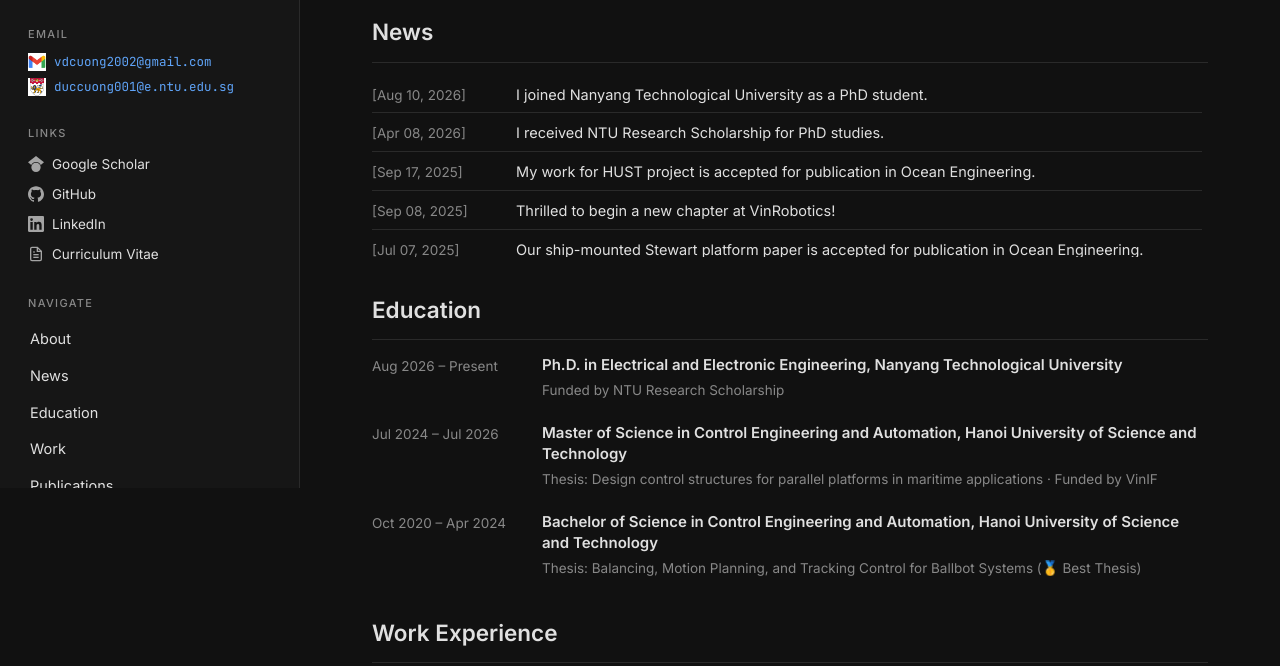
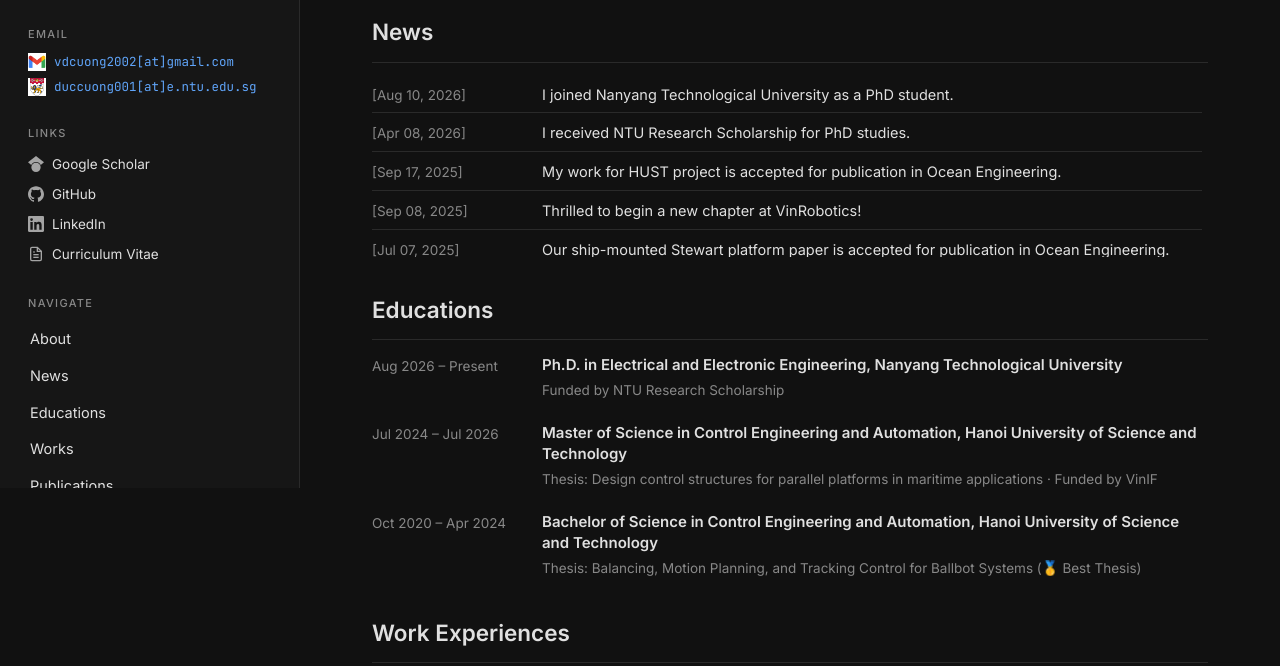
Before and after one commit to duccuongvu/duccuongvu.github.io, a plain HTML site: page index.html in a window 1280 px wide. Shown: the part 312-978 px from the top of the page. Drawn offline with nearby package versions, Linux system fonts and the light colour scheme; no server answers.

Commit message:
Small polish: pluralize section labels, obfuscate email, align columns
- "Education"/"Work" -> "Educations"/"Works" in nav, and "Education"/
  "Work Experience" -> "Educations"/"Work Experiences" as headings.
- Display emails with "[at]" instead of "@" (mailto: links unchanged,
  still fully clickable).
- Match News' date-column width/gap (150px/20px) to the Education and
  Work Experience cv-list so all three sections' text columns line up
  at the same horizontal position.

```diff
--- a/index.html
+++ b/index.html
@@ -103,11 +103,11 @@
       <div class="sidebar-emails">
         <a href="mailto:vdcuong2002@gmail.com" class="email-row">
           <img class="email-logo" src="images/gmail-logo.png" alt="Gmail">
-          <span class="email-addr">vdcuong2002@gmail.com</span>
+          <span class="email-addr">vdcuong2002[at]gmail.com</span>
         </a>
         <a href="mailto:duccuong001@e.ntu.edu.sg" class="email-row">
           <img class="email-logo" src="images/ntu-logo.png" alt="NTU">
-          <span class="email-addr">duccuong001@e.ntu.edu.sg</span>
+          <span class="email-addr">duccuong001[at]e.ntu.edu.sg</span>
         </a>
       </div>
     </div>
@@ -139,8 +139,8 @@
       <nav class="sidebar-nav">
         <a href="#about">About</a>
         <a href="#news">News</a>
-        <a href="#edu">Education</a>
-        <a href="#work">Work</a>
+        <a href="#edu">Educations</a>
+        <a href="#work">Works</a>
         <a href="#pubs">Publications</a>
         <!-- <a href="#activities">Activities</a> -->
       </nav>
@@ -187,7 +187,7 @@
     </section>
 
     <section id="edu">
-      <h2 class="section-title">Education</h2>
+      <h2 class="section-title">Educations</h2>
       <div class="cv-list">
         <div class="cv-item">
           <div class="cv-date">Aug 2026 – Present</div>
@@ -214,7 +214,7 @@
     </section>
 
     <section id="work">
-      <h2 class="section-title">Work Experience</h2>
+      <h2 class="section-title">Work Experiences</h2>
       <div class="cv-list">
         <div class="cv-item">
           <div class="cv-date">Sep 2025 – Jul 2026</div>
--- a/style.css
+++ b/style.css
@@ -367,8 +367,8 @@ h2.section-title {
 
 .news-item {
   display: grid;
-  grid-template-columns: 130px 1fr;
-  gap: 14px;
+  grid-template-columns: 150px 1fr;
+  gap: 20px;
   padding: 7px 0;
   border-bottom: 1px solid var(--border);
   font-size: 14.5px;
```
